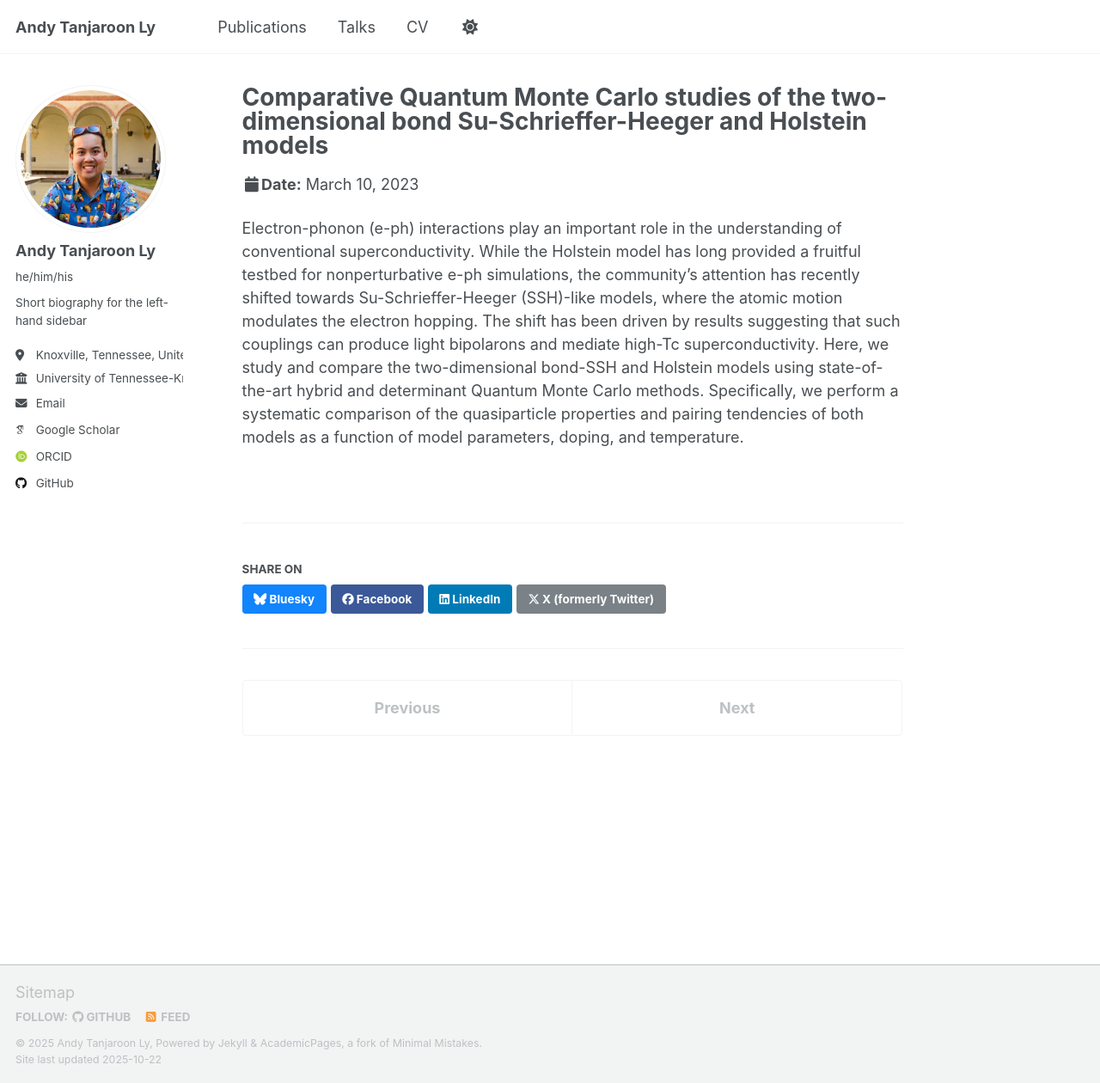
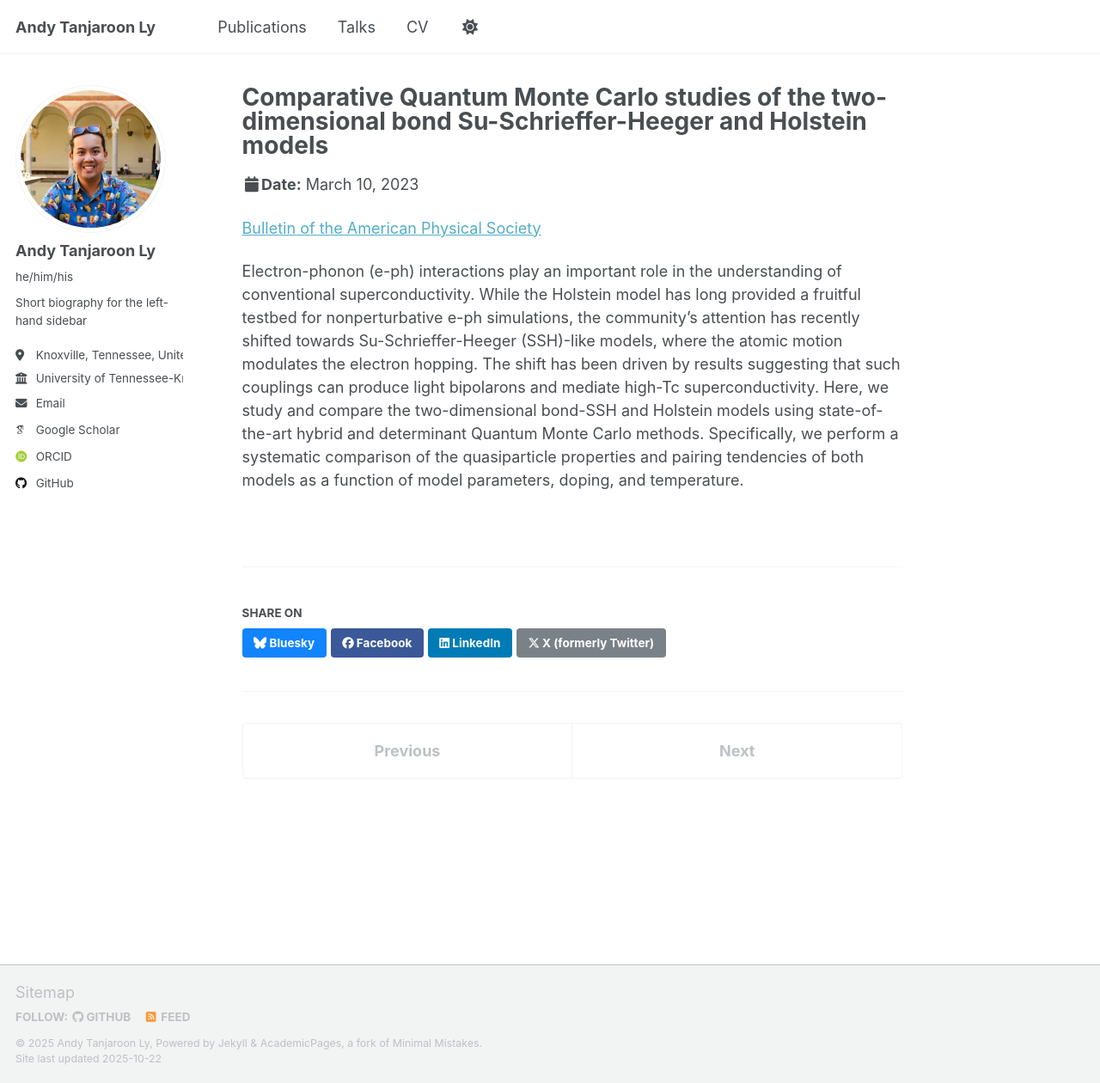
Before and after one commit to atanjaro/atanjaro.github.io, a Jekyll site: the page built from _talks/2023-03-10-aps-mm.md, in a window 1280 px wide and 1260 px high. Shown: the whole window at 86% size. Built offline with Jekyll 4.4.1, drawn with Linux system fonts in a browser that asks for light colours; some web fonts are replaced; a script that is not in the unit is left out.

Commit message:
Update 2023-03-10-aps-mm.md

```diff
--- a/_talks/2023-03-10-aps-mm.md
+++ b/_talks/2023-03-10-aps-mm.md
@@ -7,5 +7,6 @@ venue: "APS March Meeting"
 date: 2023-03-10
 location: "Las Vegas, NV, USA"
 ---
+[Bulletin of the American Physical Society](https://meetings.aps.org/Meeting/MAR23/Session/Y27.6)
 
 Electron-phonon (e-ph) interactions play an important role in the understanding of conventional superconductivity. While the Holstein model has long provided a fruitful testbed for nonperturbative e-ph simulations, the community’s attention has recently shifted towards Su-Schrieffer-Heeger (SSH)-like models, where the atomic motion modulates the electron hopping. The shift has been driven by results suggesting that such couplings can produce light bipolarons and mediate high-Tc superconductivity. Here, we study and compare the two-dimensional bond-SSH and Holstein models using state-of-the-art hybrid and determinant Quantum Monte Carlo methods. Specifically, we perform a systematic comparison of the quasiparticle properties and pairing tendencies of both models as a function of model parameters, doping, and temperature.
```
